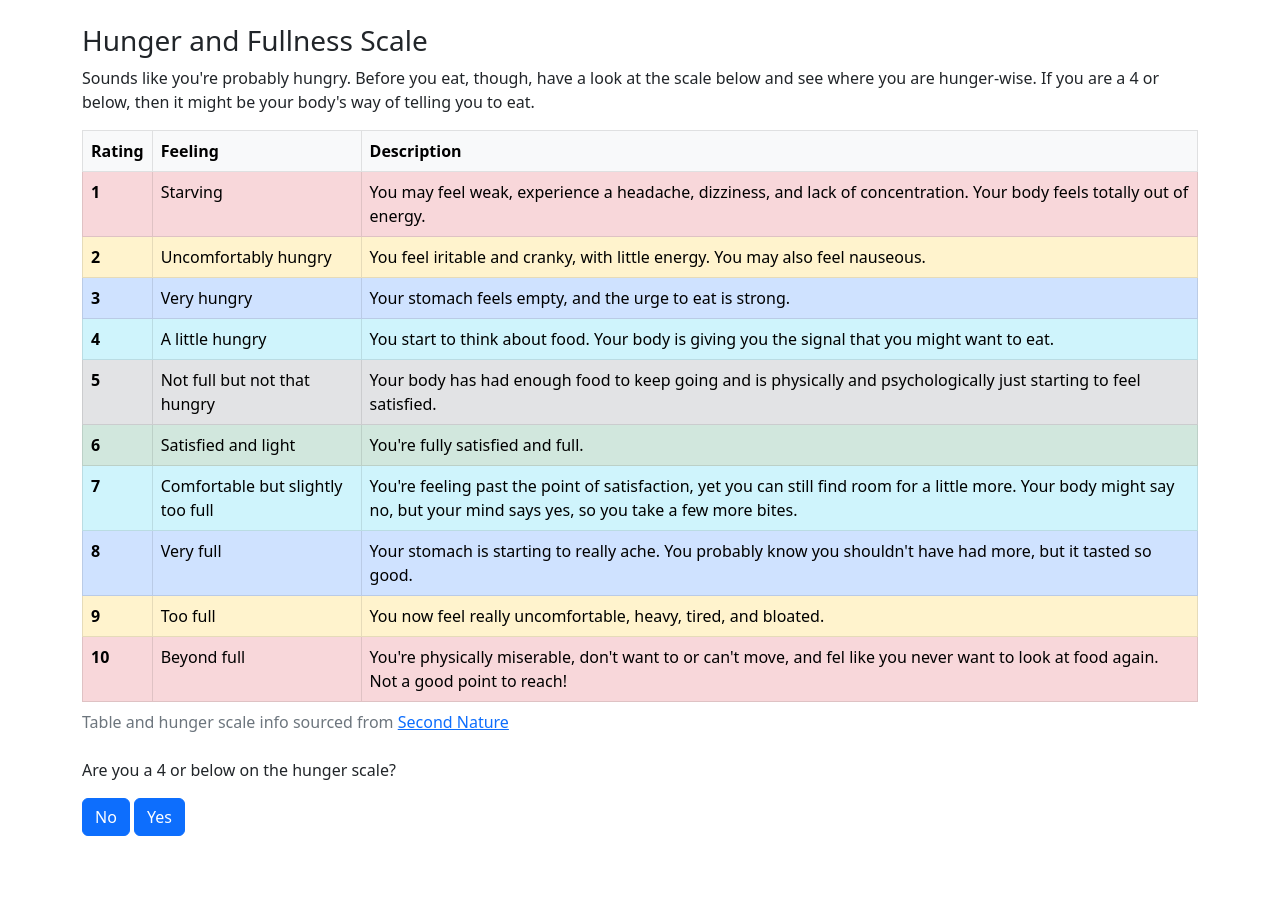
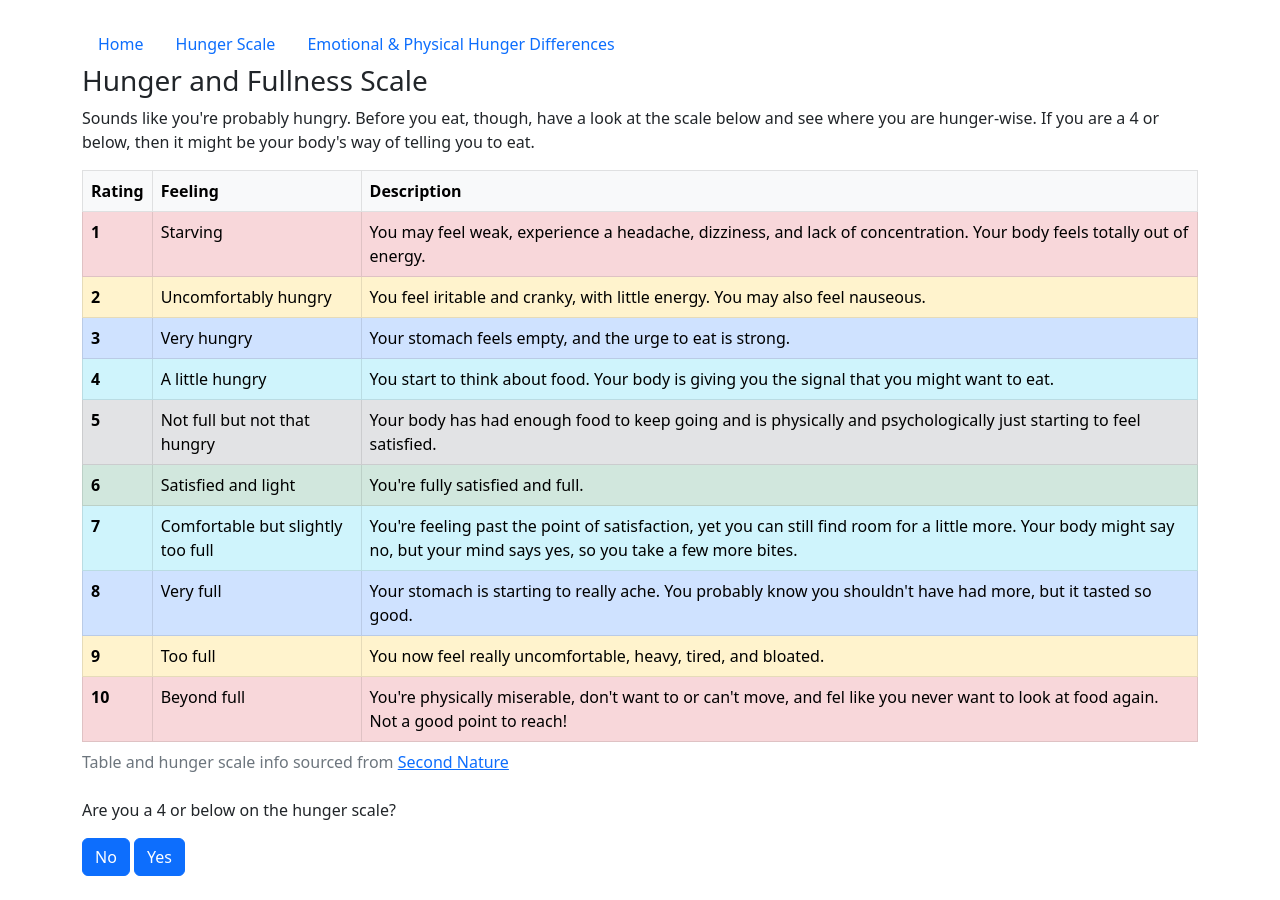
Before and after one commit to cnavarro16/hungryorbored, a plain HTML site: page hungerscale.html in a window 1280 px wide. Before the commit the page ends 860 px from the top, so only its background shows below. Drawn offline with nearby package versions, Linux system fonts and the light colour scheme.

Commit message:
Updated hungerscale.html

```diff
--- a/hungerscale.html
+++ b/hungerscale.html
@@ -12,6 +12,7 @@
 </head>
 <body class="p-4">
     <div class="container">
+        <main-header></main-header>
         <h3>Hunger and Fullness Scale</h3>
         <p>Sounds like you're probably hungry. Before you eat, though, have a look at the scale below and see where you are hunger-wise. If you are a 4 or below, then it might be your body's way of telling you to eat.</p>
         <hunger-scale></hunger-scale>
```
